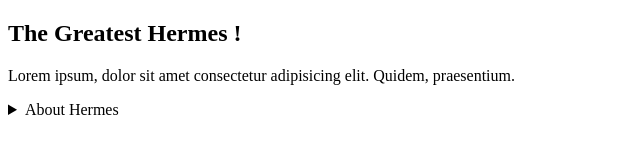
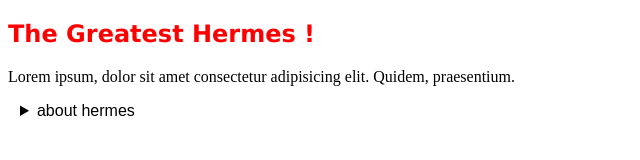
Before and after one commit to OrkunOksar/hermetica-principles, a plain HTML site: page index.html in a window 1280 px wide. Shown: the whole page, without its empty margins (0-640 px from the left). Drawn offline with Linux system fonts and the light colour scheme.

Commit message:
Emrenin degisiklikleri yapildi

```diff
--- /dev/null
+++ b/add/extrastyle.css
@@ -0,0 +1,10 @@
+h2{
+    color: red;
+    font-family: 'Lucida Sans', 'Lucida Sans Regular', 'Lucida Grande', 'Lucida Sans Unicode', Geneva, Verdana, sans-serif;
+
+}
+details summary {
+    text-indent: 12px;
+    font-family: Arial, Helvetica, sans-serif;
+    text-transform: lowercase;
+}
--- a/index.html
+++ b/index.html
@@ -4,6 +4,7 @@
     <meta charset="UTF-8">
     <meta name="viewport" content="width=device-width, initial-scale=1.0">
     <link rel="stylesheet" href="style.css">
+    <link rel="stylesheet" href="./add/extrastyle.css">
     <title>Git Review</title>
 </head>
 <body>
```
